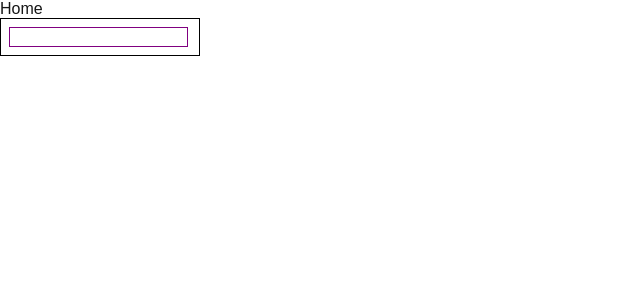
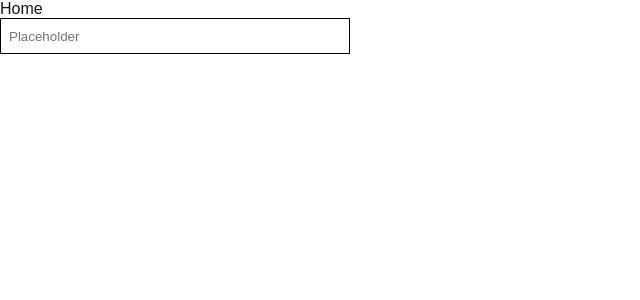
Before and after one commit to apisit110/nextjs-input-tag-component, a Next.js app: page / in a window 1280 px wide. Shown: the top 300 px of the page, without its empty margins (0-640 px from the left). Built offline with nearby package versions, Linux system fonts and the light colour scheme.

Commit message:
update style TagInput

```diff
--- a/src/components/commons/TagInput.tsx
+++ b/src/components/commons/TagInput.tsx
@@ -12,6 +12,7 @@ const InputTagContainer = styled.div`
   display: flex;
   flex-direction: row;
   flex-wrap: wrap;
+  flex: 1 1 0%;
   row-gap: 4px;
   column-gap: 4px;
   padding: 8px;
@@ -23,25 +24,30 @@ const InputTagContainer = styled.div`
   .tag-container {
     display: flex;
     flex-direction: row;
-    justify-content: center;
+    justify-content: flex-start;
     align-items: center;
 
-    gap: 2px;
     border: 1px solid ${COLOR_PALETTE.default.black};
+    overflow: hidden;
   }
   .multiple-tag-label {
-    /* border-right: 1px solid ${COLOR_PALETTE.default.black}; */
     padding: 0px 4px;
+    width: calc(100% - 15px);
+    white-space: nowrap;
+    overflow: hidden;
+    text-overflow: ellipsis;
   }
   .multiple-tag-btn-close {
-    padding: 0px 4px;
+    width: 15px;
+    text-align: center;
+    cursor: pointer;
   }
 
   .input-container {
-    border: 1px solid purple;
+    flex: 1 1 auto;
   }
   .input-text {
-    /* height: 100%; */
+    width: 100%;
     border: none;
     outline: none;
   }
@@ -195,7 +201,7 @@ const TagInput = (props: {
             onBlur={handleBlur}
             onKeyDown={handleKeyDown}
             value={inputTag}
-            placeholder={!tags ? 'Placeholder' : undefined}
+            placeholder={tags?.length === 0 ? 'Placeholder' : undefined}
           />
         </div>
       </InputTagContainer>
--- a/src/pages/index.tsx
+++ b/src/pages/index.tsx
@@ -6,7 +6,7 @@ const HomePage = (props: { tags?: string[], max?: number }) => {
   return (
     <>
       <div>Home</div>
-      <div style={{ width: '200px' }}>
+      <div style={{ width: '350px' }}>
         <TagInput tags={tags} setTags={setTags} max={props.max} />
       </div>
     </>
```
